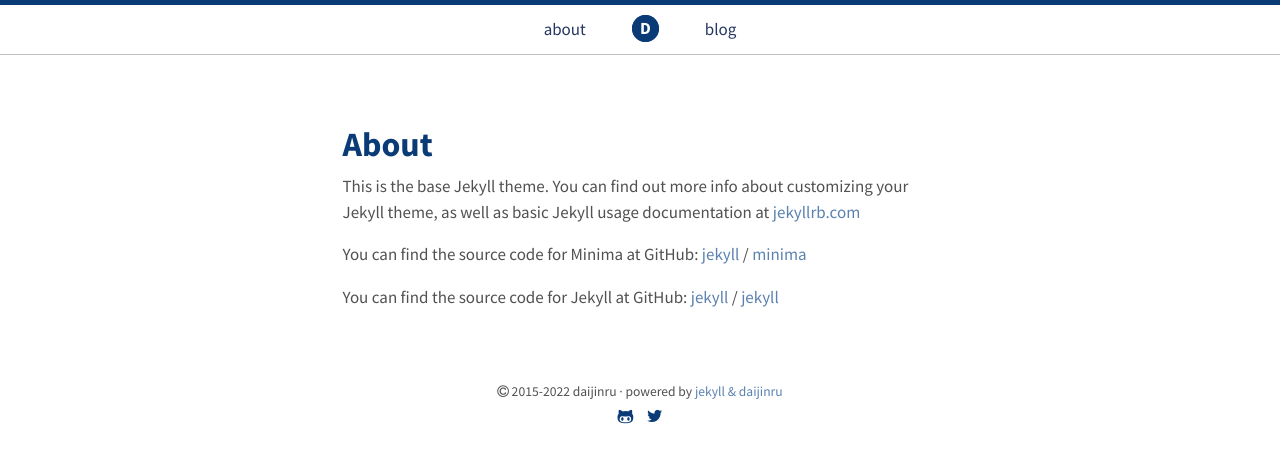
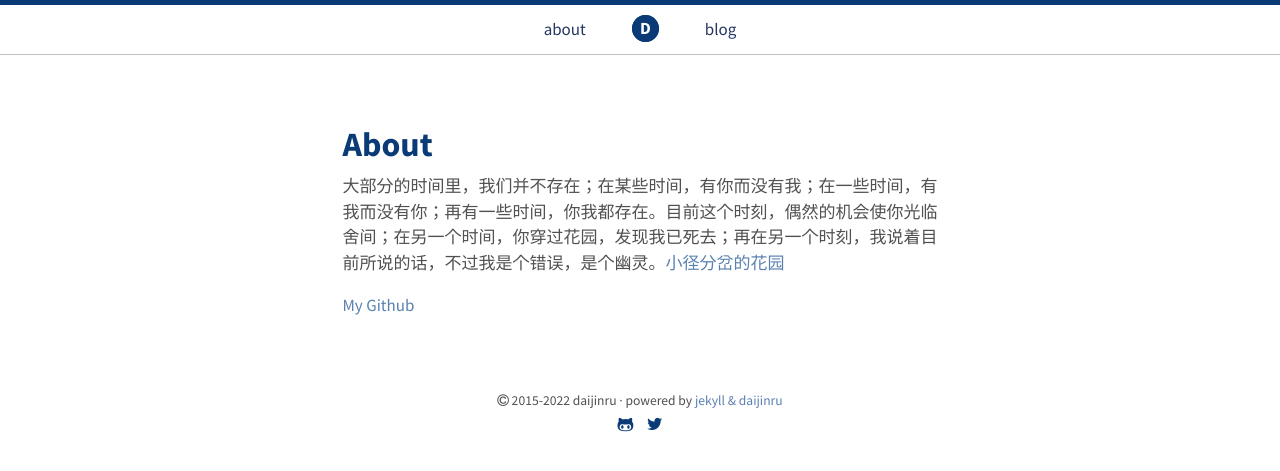
Before and after one commit to daijinru/daijinru.github.io, a Jekyll site: the page built from about.markdown, in a window 1280 px wide. Shown: the top 471 px of the page. Built offline with Jekyll 4.4.1, drawn with Linux system fonts in a browser that asks for light colours.

Commit message:
:pencil: 20220809

```diff
--- a/about.markdown
+++ b/about.markdown
@@ -4,15 +4,6 @@ title: About
 permalink: /about/
 ---
 
-This is the base Jekyll theme. You can find out more info about customizing your Jekyll theme, as well as basic Jekyll usage documentation at [jekyllrb.com](https://jekyllrb.com/)
+大部分的时间里，我们并不存在；在某些时间，有你而没有我；在一些时间，有我而没有你；再有一些时间，你我都存在。目前这个时刻，偶然的机会使你光临舍间；在另一个时间，你穿过花园，发现我已死去；再在另一个时刻，我说着目前所说的话，不过我是个错误，是个幽灵。[小径分岔的花园](https://zh.wikipedia.org/wiki/%E5%B0%8F%E5%BE%84%E5%88%86%E5%B2%94%E7%9A%84%E8%8A%B1%E5%9B%AD)
 
-You can find the source code for Minima at GitHub:
-[jekyll][jekyll-organization] /
-[minima](https://github.com/jekyll/minima)
-
-You can find the source code for Jekyll at GitHub:
-[jekyll][jekyll-organization] /
-[jekyll](https://github.com/jekyll/jekyll)
-
-
-[jekyll-organization]: https://github.com/jekyll
+[My Github](https://github.com/daijinru)
```
Also changed, not shown: blog/_posts/2022-08-09-monorepo.md (added, +12 -0 lines).
